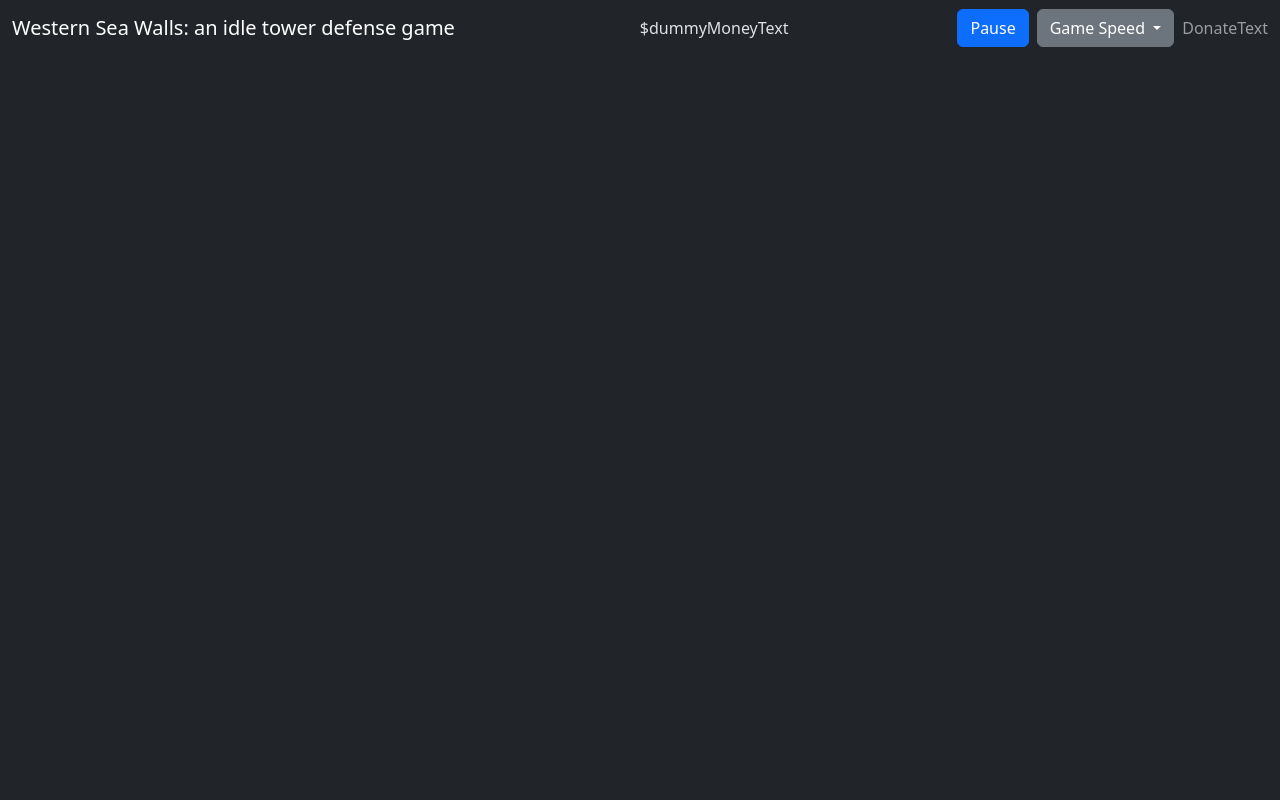
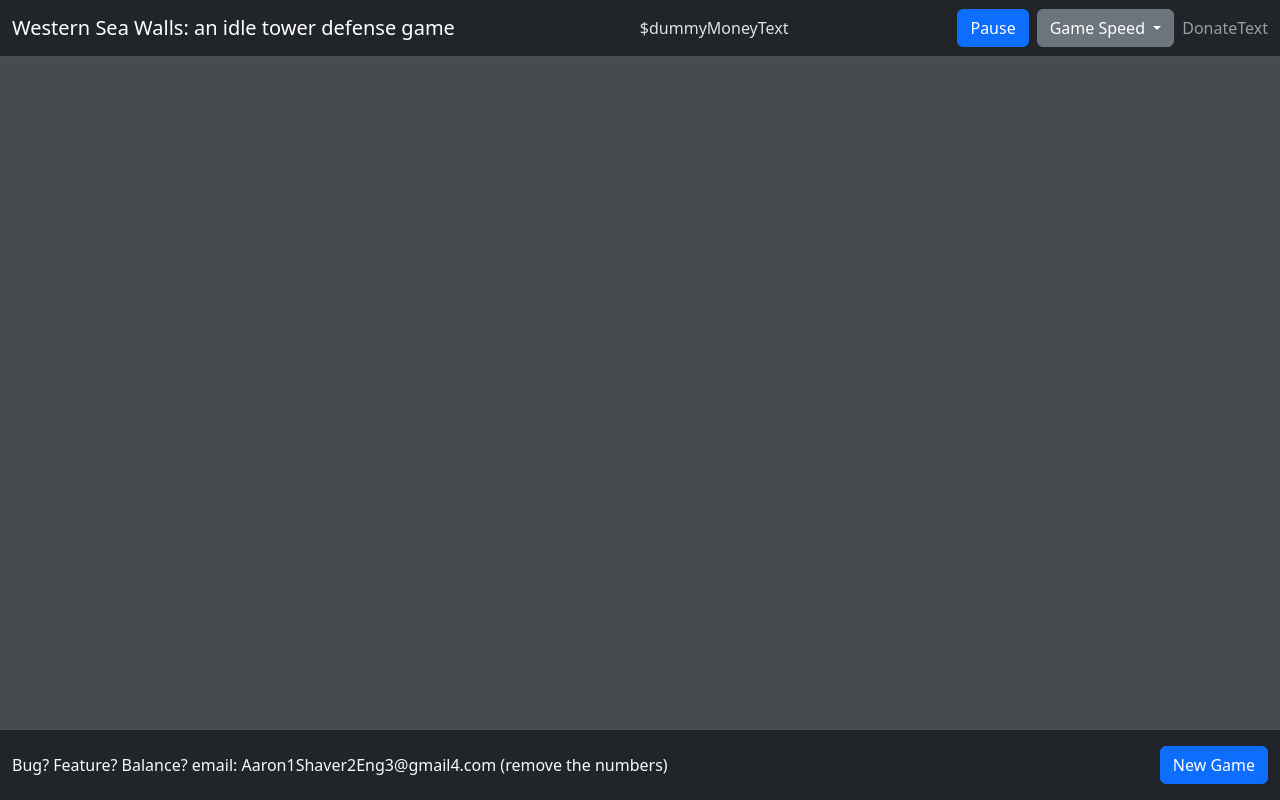
Before and after one commit to aaronshaver/western-sea-walls-idle-game, a plain HTML site: page index.html in a window 1280 px wide. Drawn offline with nearby package versions, Linux system fonts and the light colour scheme.

Commit message:
add footer

```diff
--- a/index.css
+++ b/index.css
@@ -1 +1,27 @@
 /* Add your custom styles here */
+html {
+    height: 100%;
+}
+
+body {
+    display: flex;
+    flex-direction: column;
+    min-height: 100%;
+    padding-bottom: 70px; /* Account for fixed footer height */
+    box-sizing: border-box;
+}
+
+#main-content-area {
+    flex-grow: 1;
+    /* overflow: hidden; */
+    display: flex; /* Allows child to use flex-grow */
+}
+
+#main-content-area .placeholder-glow {
+    flex-grow: 1; /* Takes all space in #main-content-area */
+    display: flex; /* So that the span.placeholder.h-100 works */
+}
+
+#main-content-area .placeholder.w-100.h-100 {
+    border-radius: 0; /* For a clean rectangular block */
+}
--- a/index.html
+++ b/index.html
@@ -8,7 +8,7 @@
     <link rel="stylesheet" href="index.css">
 </head>
 <body>
-    <nav class="navbar navbar-expand-lg navbar-dark bg-dark">
+    <nav class="navbar navbar-expand-lg navbar-dark bg-dark border-bottom">
         <div class="container-fluid">
             <a class="navbar-brand" href="#">Western Sea Walls: an idle tower defense game</a>
             <div class="mx-auto">
@@ -33,6 +33,25 @@
         </div>
     </nav>
 
+    <main id="main-content-area" class="container-fluid p-0">
+        <div class="placeholder-glow w-100">
+            <span class="placeholder w-100 h-100"></span>
+        </div>
+    </main>
+
+    <footer class="fixed-bottom bg-dark text-light py-3 border-top">
+        <div class="container-fluid">
+            <div class="d-flex justify-content-between align-items-center">
+                <div>
+                    <span>Bug? Feature? Balance? email: Aaron1Shaver2Eng3@gmail4.com (remove the numbers)</span>
+                </div>
+                <div>
+                    <button class="btn btn-primary" type="button">New Game</button>
+                </div>
+            </div>
+        </div>
+    </footer>
+
     <script src="https://cdn.jsdelivr.net/npm/bootstrap@5.3.3/dist/js/bootstrap.bundle.min.js" integrity="sha384-YvpcrYf0tY3lHB60NNkmXc5s9fDVZLESaAA55NDzOxhy9GkcIdslK1eN7N6jIeHz" crossorigin="anonymous"></script>
 </body>
 </html>
```
Also changed, not shown: roadmap.md (+0 -5 lines).
